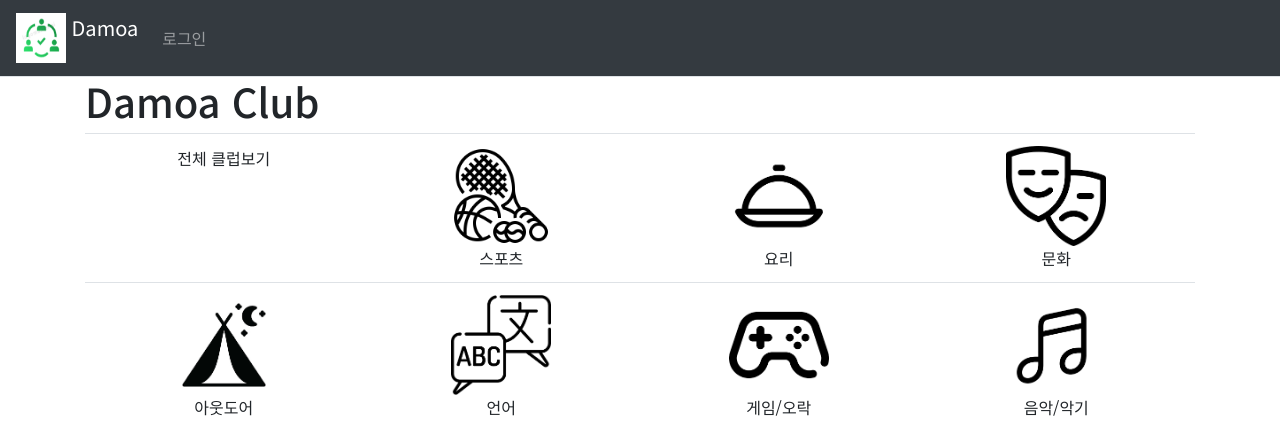
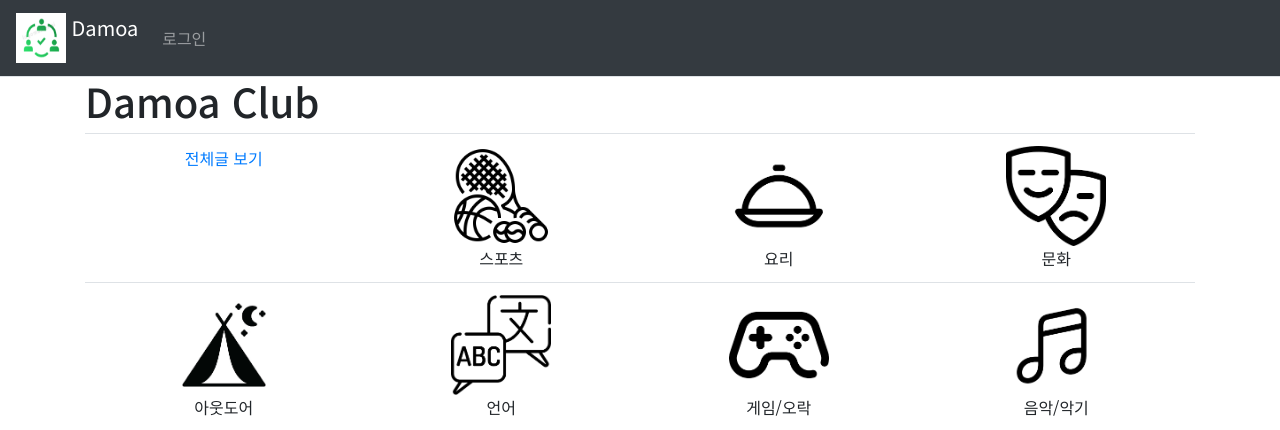
Before and after one commit to IoT-1st-Team-Project/DAMOA, a Django app: page /main/ in a window 1280 px wide. Shown: the top 430 px of the page. Run offline with Django 4.2, Linux system fonts and the light colour scheme; data comes from the database, SQL or seed files in the repository; both versions use the stored data as it was after the commit; some libraries are stand-ins or nearby versions.

Commit message:
3/9 14:11 구성모

```diff
--- a/templates/main/main.html
+++ b/templates/main/main.html
@@ -16,10 +16,13 @@
 
       <thead></thead>
       <tbody align="center">
-        <tr>
+        <a>
           <td>
+            <a href="{% url 'main:board_list'%}">
+              전체글 보기</a>
+          </td>
 
-            전체 클럽보기
+        </a>
       </td>
       <td>
         <a href="#">
```
Also changed, not shown: db.sqlite3 (added). Lines whose indentation alone changed are shown as unchanged.
